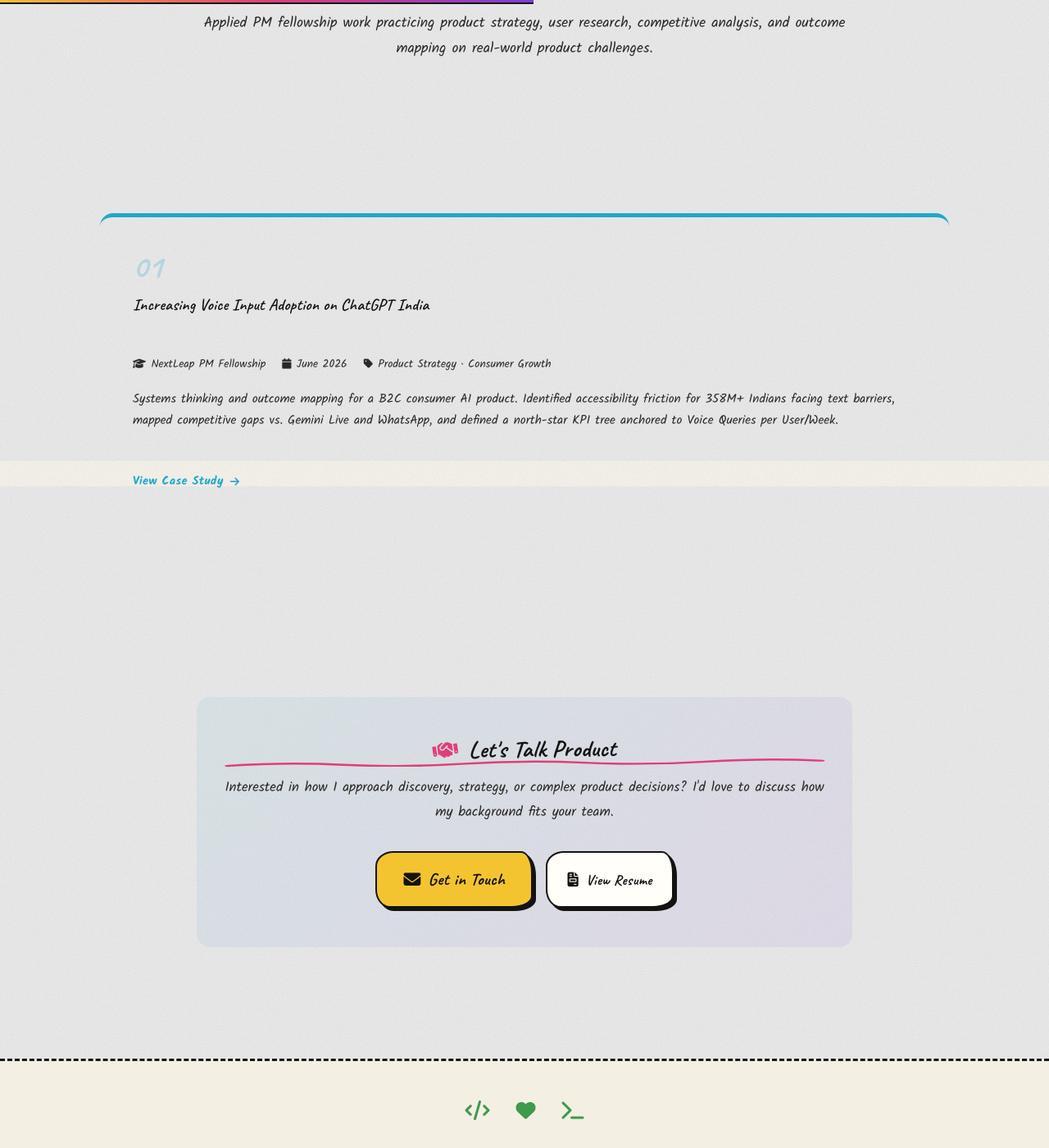
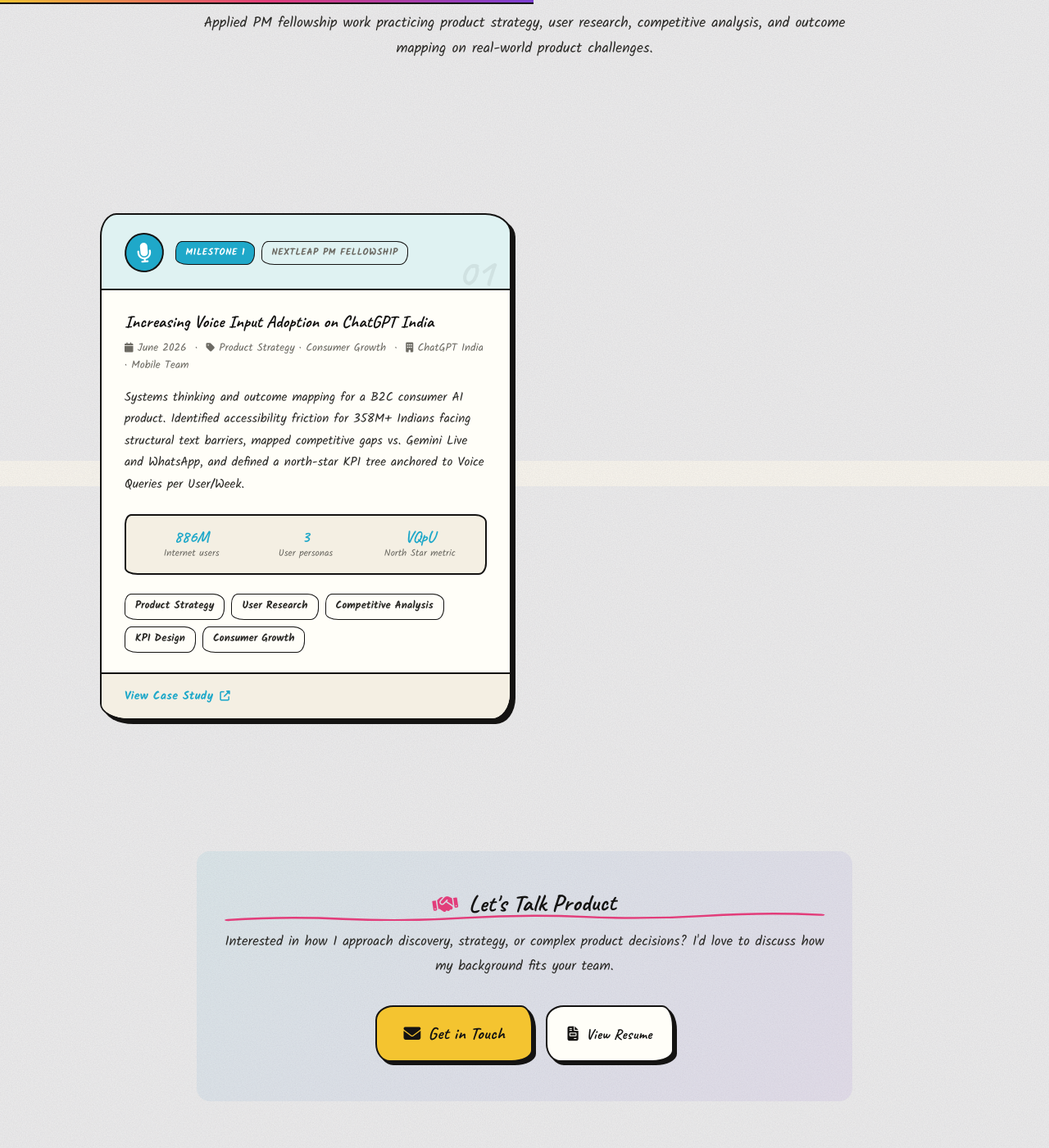
Before and after one commit to mayank1101/mayank1101.github.io, a Jekyll site: the page built from case-studies.html, in a window 1280 px wide and 1400 px high, scrolled down 338 px. Shown: the whole window at 82% size. Built offline with Jekyll 4.4.1, drawn with Linux system fonts in a browser that asks for light colours; some web fonts are replaced.

Commit message:
imprved design and layout for case-studies.html

```diff
--- a/_sass/_case-studies.scss
+++ b/_sass/_case-studies.scss
@@ -1,3 +1,216 @@
+// ===== Case Study Cards — Redesigned =====
+
+.cs-grid {
+  display: grid;
+  grid-template-columns: repeat(auto-fill, minmax(400px, 1fr));
+  gap: 2rem;
+
+  @media (max-width: 768px) {
+    grid-template-columns: 1fr;
+  }
+}
+
+.cs-card {
+  display: flex;
+  flex-direction: column;
+  text-decoration: none;
+  color: inherit;
+  background: var(--card);
+  border: 2.5px solid var(--ink);
+  border-radius: $border-radius-lg;
+  box-shadow: var(--shadow-medium);
+  overflow: hidden;
+  transition: transform 0.25s $transition-bounce, box-shadow 0.25s $transition-smooth;
+  max-width: 720px;
+
+  &:hover {
+    transform: translate(-3px, -3px);
+    box-shadow: var(--shadow-large);
+
+    .cs-card-action { gap: 0.8rem; }
+    .cs-card-icon   { transform: rotate(-10deg) scale(1.1); }
+  }
+}
+
+// Header strip
+.cs-card-header {
+  display: flex;
+  align-items: center;
+  gap: 0.9rem;
+  padding: 1.4rem 1.75rem 1.2rem;
+  background: var(--tint-cyan);
+  border-bottom: 2px solid var(--ink);
+  position: relative;
+  overflow: hidden;
+}
+
+.cs-card-icon {
+  font-size: 1.5rem;
+  display: inline-flex;
+  align-items: center;
+  justify-content: center;
+  width: 48px;
+  height: 48px;
+  border-radius: $border-radius-round;
+  background: var(--accent-cyan);
+  color: #fff;
+  border: 2px solid var(--ink);
+  flex-shrink: 0;
+  transition: transform 0.25s $transition-bounce;
+  transform: rotate(-5deg);
+}
+
+.cs-card-badges {
+  display: flex;
+  gap: 0.5rem;
+  flex-wrap: wrap;
+  flex: 1;
+}
+
+.cs-badge {
+  font-size: 0.72rem;
+  font-weight: 700;
+  letter-spacing: 0.05em;
+  text-transform: uppercase;
+  padding: 0.28rem 0.7rem;
+  border-radius: $border-radius-sm;
+  border: 1.5px solid var(--ink);
+}
+
+.cs-badge-milestone {
+  background: var(--accent-cyan);
+  color: #fff;
+  border-color: var(--ink);
+}
+
+.cs-badge-org {
+  background: transparent;
+  color: var(--muted);
+}
+
+.cs-card-num {
+  font-size: 3rem;
+  font-weight: 900;
+  font-family: $font-heading;
+  opacity: 0.08;
+  line-height: 1;
+  position: absolute;
+  right: 1.25rem;
+  bottom: -0.25rem;
+  pointer-events: none;
+}
+
+// Body
+.cs-card-body {
+  padding: 1.5rem 1.75rem;
+  flex: 1;
+}
+
+.cs-card-title {
+  font-size: 1.3rem;
+  font-weight: 700;
+  line-height: 1.35;
+  color: var(--text-bright);
+  margin: 0 0 0.5rem 0;
+}
+
+.cs-card-meta {
+  font-size: 0.82rem;
+  color: var(--muted);
+  margin: 0 0 1rem 0;
+  line-height: 1.6;
+
+  i { font-size: 0.75rem; }
+}
+
+.cs-card-desc {
+  font-size: 0.95rem;
+  line-height: 1.75;
+  color: var(--text);
+  margin: 0 0 1.4rem 0;
+}
+
+// Key highlights strip
+.cs-highlights {
+  display: grid;
+  grid-template-columns: repeat(3, 1fr);
+  gap: 0.75rem;
+  margin-bottom: 1.4rem;
+  padding: 1rem;
+  background: var(--bg-secondary);
+  border: 2px solid var(--ink);
+  border-radius: $border-radius-sm;
+}
+
+.cs-highlight {
+  display: flex;
+  flex-direction: column;
+  align-items: center;
+  gap: 0.2rem;
+  text-align: center;
+}
+
+.cs-highlight-val {
+  font-size: 1.25rem;
+  font-weight: 800;
+  font-family: $font-heading;
+  color: var(--accent-cyan);
+  line-height: 1;
+}
+
+.cs-highlight-lbl {
+  font-size: 0.72rem;
+  color: var(--muted);
+  line-height: 1.3;
+}
+
+// Tags
+.cs-tags {
+  display: flex;
+  flex-wrap: wrap;
+  gap: 0.5rem;
+
+  span {
+    font-size: 0.8rem;
+    font-weight: 600;
+    padding: 0.3rem 0.75rem;
+    background: var(--card);
+    border: 1.5px solid var(--ink);
+    border-radius: $border-radius-sm;
+    color: var(--text);
+    transition: all 0.3s $transition-bounce;
+
+    &:hover {
+      background: var(--accent-yellow);
+      border-color: var(--accent-pink);
+      transform: translateY(-3px) rotate(-1deg);
+    }
+  }
+}
+
+// Footer
+.cs-card-footer {
+  padding: 1rem 1.75rem;
+  border-top: 2px solid var(--ink);
+  display: flex;
+  align-items: center;
+  justify-content: space-between;
+  background: var(--bg-secondary);
+}
+
+.cs-card-action {
+  font-size: 0.88rem;
+  font-weight: 700;
+  color: var(--accent-cyan);
+  display: inline-flex;
+  align-items: center;
+  gap: 0.5rem;
+  transition: gap 0.25s ease;
+  letter-spacing: 0.02em;
+
+  i { font-size: 0.78rem; }
+}
+
 // ===== Case Studies Landing Page =====
 
 // Hero Section — override the default two-column grid (designed for pages with a profile photo)
--- a/case-studies.html
+++ b/case-studies.html
@@ -17,26 +17,67 @@ description: Product case studies by Mayank Sharma — applying product thinking
 </div>
 
 <div class="container section scroll-animate">
-  <div class="case-studies-grid">
-    <a href="/case-studies/voice-input-chatgpt-india.html" class="case-study-card-link card-cyan scroll-animate">
-      <div class="case-study-card-header">
-        <div class="case-study-card-number">01</div>
-        <h3 class="case-study-card-title">Increasing Voice Input Adoption on ChatGPT India</h3>
+  <div class="cs-grid">
+
+    <a href="/case-studies/voice-input-chatgpt-india.html" target="_blank" rel="noopener noreferrer" class="cs-card scroll-animate">
+      <!-- Header -->
+      <div class="cs-card-header">
+        <div class="cs-card-icon"><i class="fas fa-microphone"></i></div>
+        <div class="cs-card-badges">
+          <span class="cs-badge cs-badge-milestone">Milestone 1</span>
+          <span class="cs-badge cs-badge-org">NextLeap PM Fellowship</span>
+        </div>
+        <div class="cs-card-num">01</div>
       </div>
-      <div class="case-study-card-body">
-        <div class="case-study-card-meta">
-          <span><i class="fas fa-graduation-cap"></i> NextLeap PM Fellowship</span>
-          <span><i class="fas fa-calendar"></i> June 2026</span>
-          <span><i class="fas fa-tag"></i> Product Strategy · Consumer Growth</span>
+
+      <!-- Body -->
+      <div class="cs-card-body">
+        <h3 class="cs-card-title">Increasing Voice Input Adoption on ChatGPT India</h3>
+        <p class="cs-card-meta">
+          <i class="fas fa-calendar"></i> June 2026
+          &nbsp;&middot;&nbsp;
+          <i class="fas fa-tag"></i> Product Strategy &middot; Consumer Growth
+          &nbsp;&middot;&nbsp;
+          <i class="fas fa-building"></i> ChatGPT India &middot; Mobile Team
+        </p>
+        <p class="cs-card-desc">
+          Systems thinking and outcome mapping for a B2C consumer AI product. Identified accessibility
+          friction for 358M+ Indians facing structural text barriers, mapped competitive gaps vs.
+          Gemini Live and WhatsApp, and defined a north-star KPI tree anchored to Voice Queries per User/Week.
+        </p>
+
+        <!-- Highlights -->
+        <div class="cs-highlights">
+          <div class="cs-highlight">
+            <span class="cs-highlight-val">886M</span>
+            <span class="cs-highlight-lbl">Internet users</span>
+          </div>
+          <div class="cs-highlight">
+            <span class="cs-highlight-val">3</span>
+            <span class="cs-highlight-lbl">User personas</span>
+          </div>
+          <div class="cs-highlight">
+            <span class="cs-highlight-val">VQpU</span>
+            <span class="cs-highlight-lbl">North Star metric</span>
+          </div>
         </div>
-        <p class="case-study-card-preview">Systems thinking and outcome mapping for a B2C consumer AI product. Identified accessibility friction for 358M+ Indians facing text barriers, mapped competitive gaps vs. Gemini Live and WhatsApp, and defined a north-star KPI tree anchored to Voice Queries per User/Week.</p>
+
+        <!-- Tags -->
+        <div class="cs-tags">
+          <span>Product Strategy</span>
+          <span>User Research</span>
+          <span>Competitive Analysis</span>
+          <span>KPI Design</span>
+          <span>Consumer Growth</span>
+        </div>
       </div>
-      <div class="case-study-card-footer">
-        <span class="case-study-card-action">
-          View Case Study <i class="fas fa-arrow-right"></i>
-        </span>
+
+      <!-- Footer -->
+      <div class="cs-card-footer">
+        <span class="cs-card-action">View Case Study <i class="fas fa-external-link-alt"></i></span>
       </div>
     </a>
+
   </div>
 </div>
 
```
